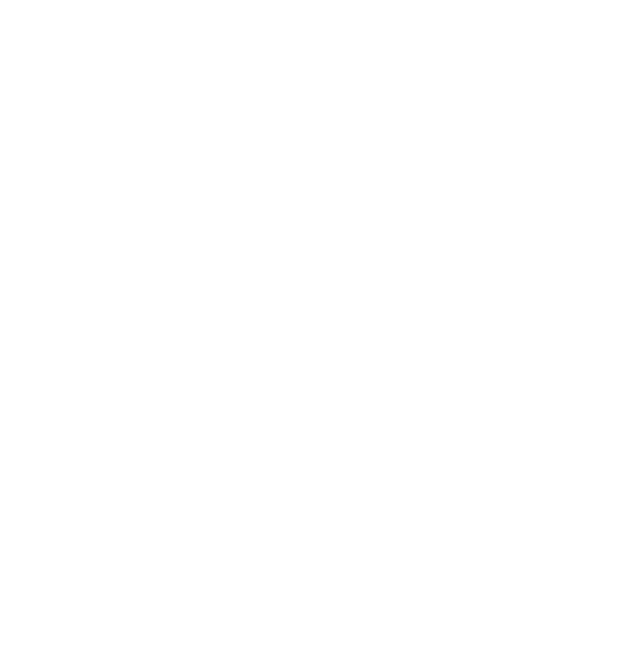
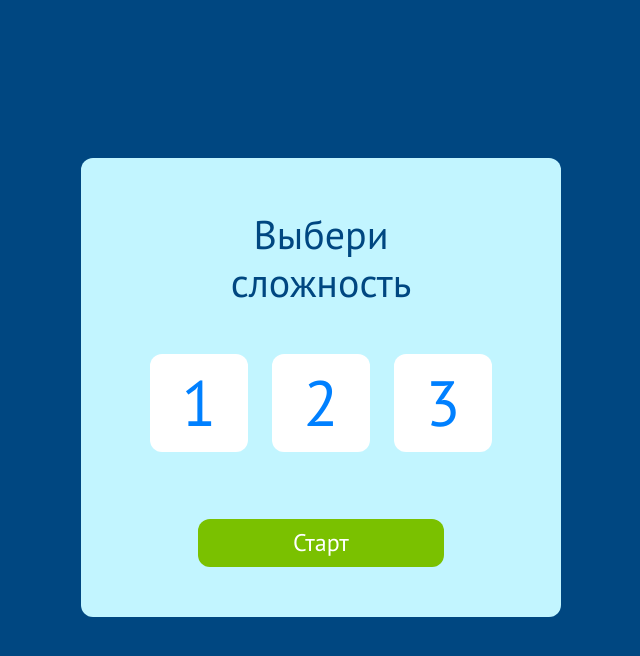
Before and after one commit to tormansy/rw, a plain HTML site: page index.html in a window 1280 px wide. Shown: the whole page, without its empty margins (191-831 px from the left). Drawn offline with Linux system fonts and the light colour scheme.

Commit message:
page layout

```diff
--- a/index.html
+++ b/index.html
@@ -9,10 +9,31 @@
     <link rel="preconnect" href="https://fonts.googleapis.com">
     <link rel="preconnect" href="https://fonts.gstatic.com" crossorigin>
     <link href="https://fonts.googleapis.com/css2?family=PT+Sans&display=swap" rel="stylesheet">
+    <link rel="stylesheet" href="./src/css/style.css">
 </head>
 
 <body>
 
+    <div class="box-level">
+
+        <h1 class="title_level">Выбери сложность</h1>
+
+        <div class="levels" id="levels">
+
+            <input type="radio" class="level_1" name="level">
+            <label for="level_1" class="level">1</label>
+
+            <input type="radio" class="level_2" name="level">
+            <label for="level_2" class="level">2</label>
+
+            <input type="radio" class="level_3" name="level">
+            <label for="level_3" class="level">3</label>
+
+        </div>
+
+        <button class="start-game">Старт</button>
+    </div>
+
 </body>
 
 </html>
--- /dev/null
+++ b/src/css/style.css
@@ -0,0 +1,147 @@
+body {
+    background-color: #004781;
+}
+
+font {
+    color: white;
+}
+.box-level {
+    width: 480px;
+    height: 459px;
+    left: 272px;
+    top: 158px;
+
+    position: absolute;
+
+    background: #C2F5FF;
+    border-radius: 12px;
+
+    display: flex;
+    flex-direction: column;
+    align-items: center;
+}
+
+
+.levels{
+    display: flex;
+    gap: 24px;
+    align-items: center;
+}
+
+.title_level{
+    color:#004781;
+
+    margin-top: 52px;
+    margin-bottom: 48px;
+    width: 208px;
+    height: 96px;
+    left: 408px;
+    top: 210px;
+
+    font-family: 'PT Sans', sans-serif;
+    font-style: normal;
+    font-weight: 400;
+    font-size: 40px;
+    line-height: 48px;
+    /* or 120% */
+
+    text-align: center;
+    font-feature-settings: 'pnum' on, 'lnum' on;
+}
+.level {
+    color: #0080C1;
+
+    width: 96px;
+    height: 98px;
+    left: 587px;
+    top: 354px;
+
+    font-family: 'StratosSkyeng';
+    font-style: normal;
+    font-weight: 400;
+    font-size: 64px;
+    line-height: 72px;
+    /* or 112% */
+
+    display: flex;
+    align-items: center;
+    text-align: center;
+}
+.start-game {
+    width: 246px;
+    height: 50px;
+    left: 389px;
+    top: 519px;
+    margin-top: 67px;
+    margin-bottom: 50px;
+    background: #7AC100;
+    border-radius: 12px;
+    color: white;
+    border: 0;
+    font-family: 'PT Sans', sans-serif;
+
+    font-style: normal;
+    font-weight: 400;
+    font-size: 24px;
+    line-height: 32px;
+    /* or 133% */
+
+
+    align-items: center;
+    text-align: center;
+    font-feature-settings: 'pnum' on, 'lnum' on;
+}
+
+.start-game:hover {
+    background: #7AC100;
+	color: white;
+	box-shadow: inset 0 0 0 3px #0080C1;
+}
+
+input[type="radio"]{
+    position: absolute;
+    width: 1px;
+    height: 1px;
+    overflow: hidden;
+    clip: rect(0 0 0 0);
+
+
+}
+
+input[type="radio"] + label
+{
+    background: white;
+    color: #0080FF;
+    height: 98px;
+    width: 98px;
+    display:inline-block;
+    padding: 0 0 0 0px;
+    background: #FFFFFF;
+    border-radius: 12px;
+
+    font-family: 'PT Sans', sans-serif;
+    font-weight: 400;
+    font-size: 64px;
+    line-height: 72px;
+    /* or 112% */
+
+    display: flex;
+    align-items: center;
+    text-align: center;
+    justify-content: center;
+}
+
+input[type="radio"]:checked + label
+{
+    background: #0080FF;
+    height: 16px;
+    width: 16px;
+    display:inline-block;
+    padding: 0 0 0 0px;
+}
+
+label:hover{
+    background: rgba(0,0,0,0);
+	color: #3a7999;
+	box-shadow: inset 0 0 0 3px #3a7999;
+}
```
